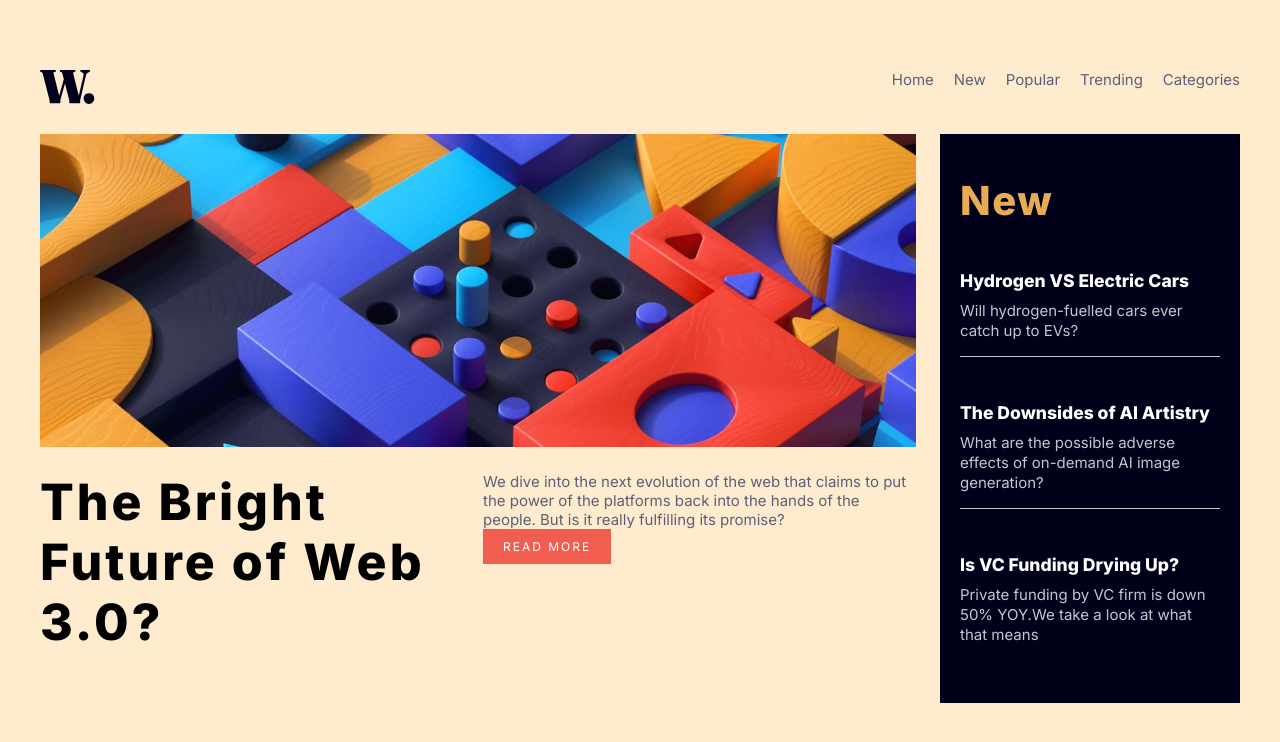
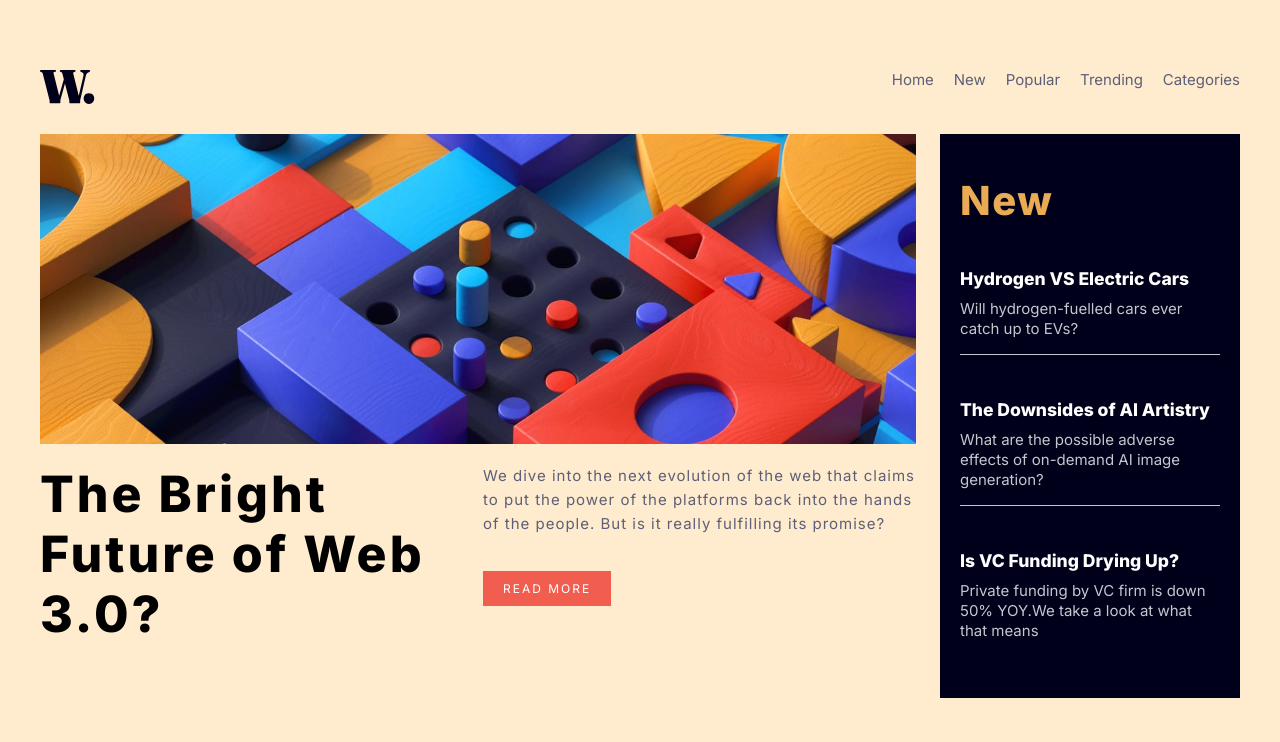
Before and after one commit to FabzHub17/News-Homepage-FrontendMentor, a React (Vite) app in the folder News-Homepage/: page / in a window 1280 px wide. Shown: the top 742 px of the page. Built offline with nearby package versions, Linux system fonts and the light colour scheme.

Commit message:
hero contents grid desktop complete

```diff
--- a/News-Homepage/src/components/HeroContent/_heroContent.scss
+++ b/News-Homepage/src/components/HeroContent/_heroContent.scss
@@ -4,7 +4,7 @@
         display: grid;
         grid-template-rows: 55% 45% ;
         grid-template-columns: repeat(2, 1fr);
-        row-gap: 2.5rem;
+        row-gap: 2rem;
         column-gap: 1rem;
 
         &__container{
@@ -36,5 +36,11 @@
         grid-column: 1/2;
     }
 
+    &__paragraph{
+        line-height: 1.6em;
+        letter-spacing: 1px;
+        margin-bottom: 3.5rem;
+    }
+
 
 }
```
